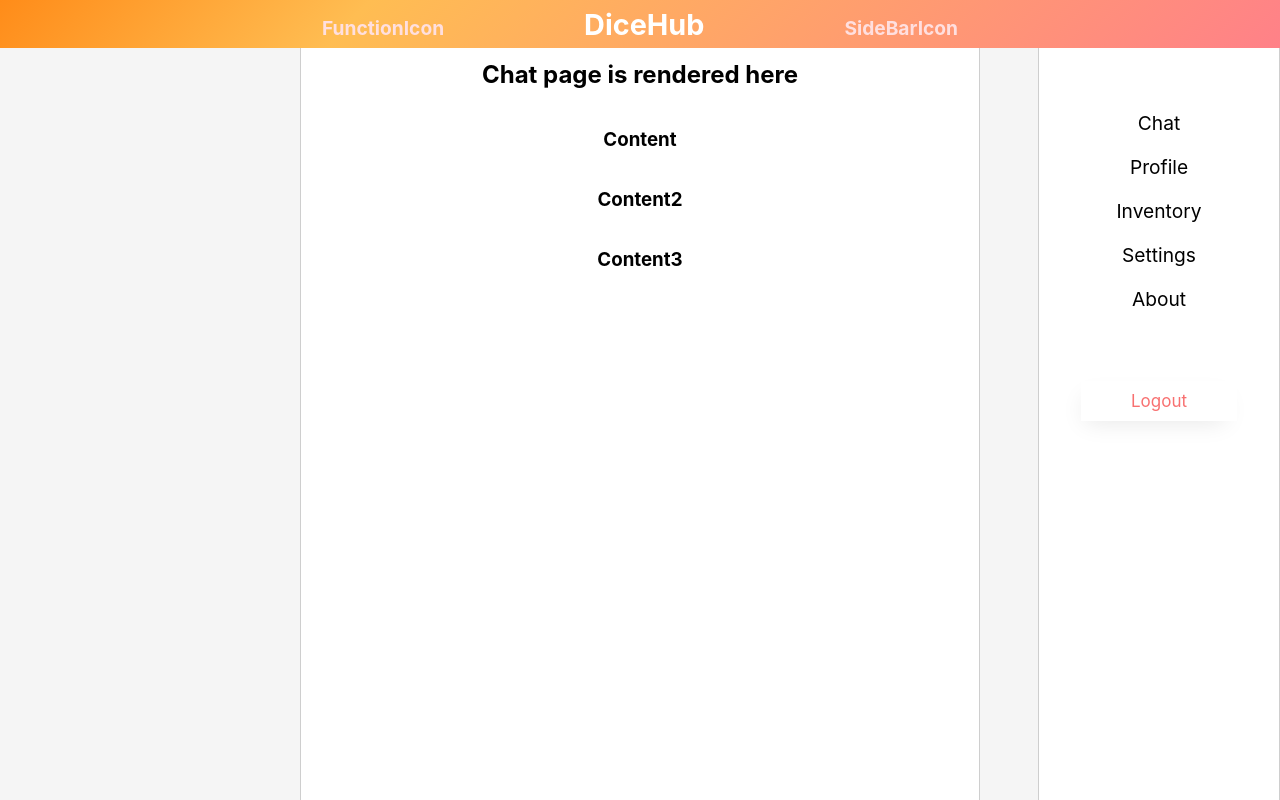
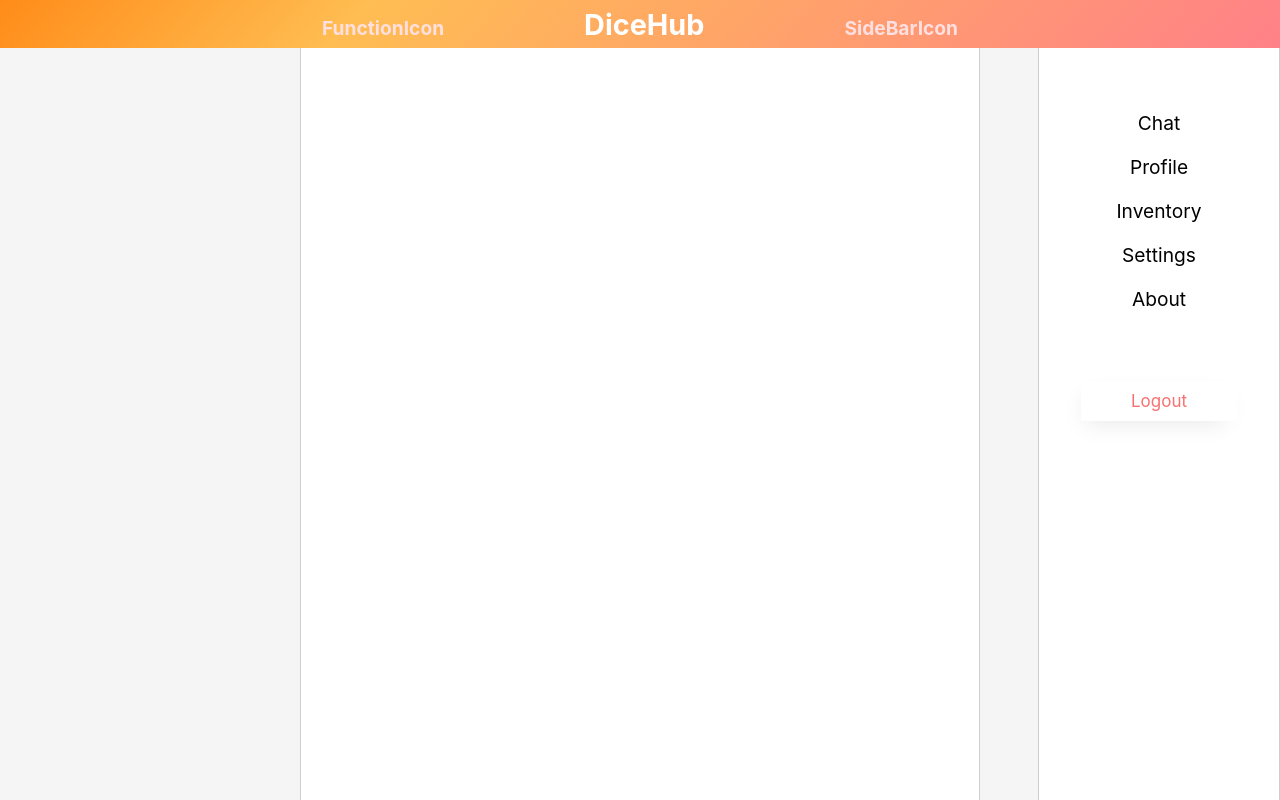
Before and after one commit to fesb-projekti/DiceHub, a React (Create React App) app in the folder client/: page /chat in a window 1280 px wide. Built offline with nearby package versions, Linux system fonts and the light colour scheme.

Commit message:
chat modul

```diff
--- a/client/package.json
+++ b/client/package.json
@@ -3,6 +3,7 @@
   "version": "0.1.0",
   "private": true,
   "dependencies": {
+    "@material-ui/core": "^4.12.3",
     "@testing-library/jest-dom": "^5.14.1",
     "@testing-library/react": "^11.2.7",
     "@testing-library/user-event": "^12.8.3",
@@ -11,7 +12,7 @@
     "react": "^17.0.2",
     "react-dom": "^17.0.2",
     "react-router-dom": "^6.0.2",
-    "react-scripts": "4.0.3",
+    "react-scripts": "^4.0.3",
     "web-vitals": "^1.1.2"
   },
   "scripts": {
--- a/client/src/App.js
+++ b/client/src/App.js
@@ -9,6 +9,7 @@
 import MainLayout from "./layout/MainLayout";
 import Home from "./pages/Home"
 import Chat from "./pages/Chat";
+import ChatScreen from "./pages/ChatScreen";
 import Profile from "./pages/Profile";
 import Inventory from "./pages/Inventory";
 import InventoryEdit from "./pages/InventoryEdit";
--- a/client/src/pages/Chat.jsx
+++ b/client/src/pages/Chat.jsx
@@ -1,14 +1,19 @@
-import classes from "./Chat.module.css";
+import React from "react";
+import './Chat.module.css';
+import Avatar from "@material-ui/core/Avatar";
 
-function Chat() {
+function Chat({ name, message, profilePic, timeStamp}) {
     return (
-        <div className={classes.chat}>
-            <h2>Chat page is rendered here</h2>
-            <h3>Content</h3>
-            <h3>Content2</h3>
-            <h3>Content3</h3>
+        <div className = "chat">
+            <Avatar className = "chat__image" src = {profilePic} />
+            <div className = "chat__details">
+                <h2>{name}</h2>
+                <p>{message}</p>
+            </div>
+            <p className = "chat__timestamp">{timeStamp}</p>
         </div>
-     );
+    )
 }
 
+
 export default Chat;
--- a/client/src/pages/Chat.module.css
+++ b/client/src/pages/Chat.module.css
@@ -1,8 +1,24 @@
 .chat{
-    padding-top: 5vh;
-    font-family: inherit;
     display: flex;
-    flex-direction: column;
     align-items: center;
-    background-color: white;
+    justify-content: space-between;
+    padding: 20px;
+    height: 80px;
+    border-bottom: 1px solid gray;
 }
+
+.chat__details{
+    flex: 1;
+}
+
+.chat__image > p{
+    margin-right: 20px;
+}
+
+.chat__details{
+    color: gray;
+}
+
+.chat__timestamp{
+    color:lightgrey;
+}
```
